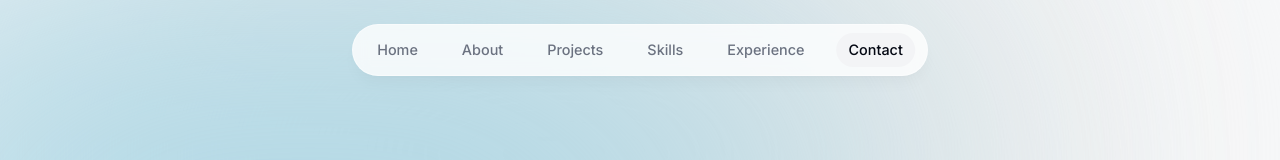
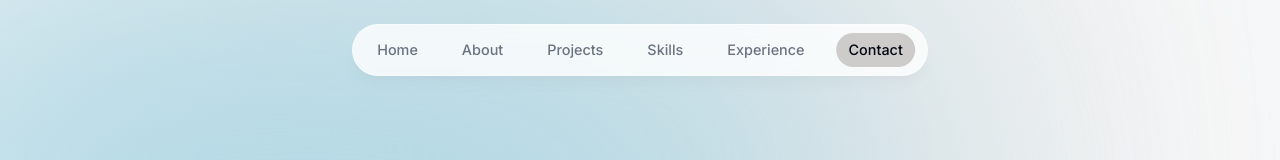
Before and after one commit to manisreekar/Portfolio, a Next.js app: page / in a window 1280 px wide. Shown: the top 160 px of the page. Built offline with nearby package versions, Linux system fonts and the light colour scheme; no server answers; a web font is replaced by a local one.

Commit message:
bubble colours changed

```diff
--- a/components/header.tsx
+++ b/components/header.tsx
@@ -46,7 +46,7 @@ export default function Header() {
 
                 {link.name === activeSection && (
                   <motion.span
-                    className="absolute inset-0 bg-gray-100 rounded-full -z-10 dark:bg-gray-800"
+                    className="absolute inset-0 bg-[#cecbcb] rounded-full -z-10 dark:bg-[#e9f1f3]"
                     layoutId="activeSection"
                     transition={{
                       type: "spring",
--- a/components/skills.tsx
+++ b/components/skills.tsx
@@ -16,7 +16,7 @@ const fadeInAnimationVariants = {
     opacity: 1,
     y: 0,
     transition: {
-      delay: 0.05 * index,
+      delay: 0.04 * index,
     },
   }),
 };
```
